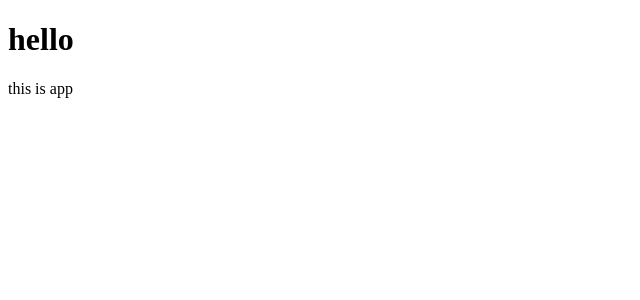
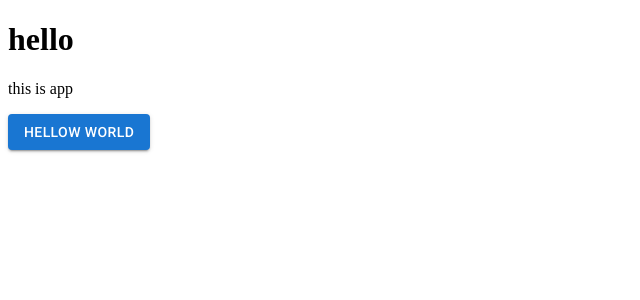
Before and after one commit to pss-aileen/practice-react-todolist, a React (Vite) app: page / in a window 1280 px wide. Shown: the top 300 px of the page, without its empty margins (0-640 px from the left). Built offline with nearby package versions, Linux system fonts and the light colour scheme.

Commit message:
:file_folder: chore: try MUI to make sure it works #3

```diff
--- a/index.html
+++ b/index.html
@@ -5,6 +5,7 @@
   <meta charset="UTF-8" />
   <link rel="icon" type="image/svg+xml" href="/vite.svg" />
   <meta name="viewport" content="width=device-width, initial-scale=1.0" />
+
   <title>practice-react-todolist</title>
 </head>
 
--- a/src/App.jsx
+++ b/src/App.jsx
@@ -1,8 +1,11 @@
+import ButtonUsega from './components/ButtonUsage';
+
 function App() {
   return (
     <>
       <h1>hello</h1>
       <p>this is app</p>
+      <ButtonUsega />
     </>
   );
 }
--- /dev/null
+++ b/src/components/ButtonUsage.jsx
@@ -0,0 +1,5 @@
+import Button from '@mui/material/Button';
+
+export default function ButtonUsega() {
+  return <Button variant='contained'>Hellow World</Button>;
+}
```
